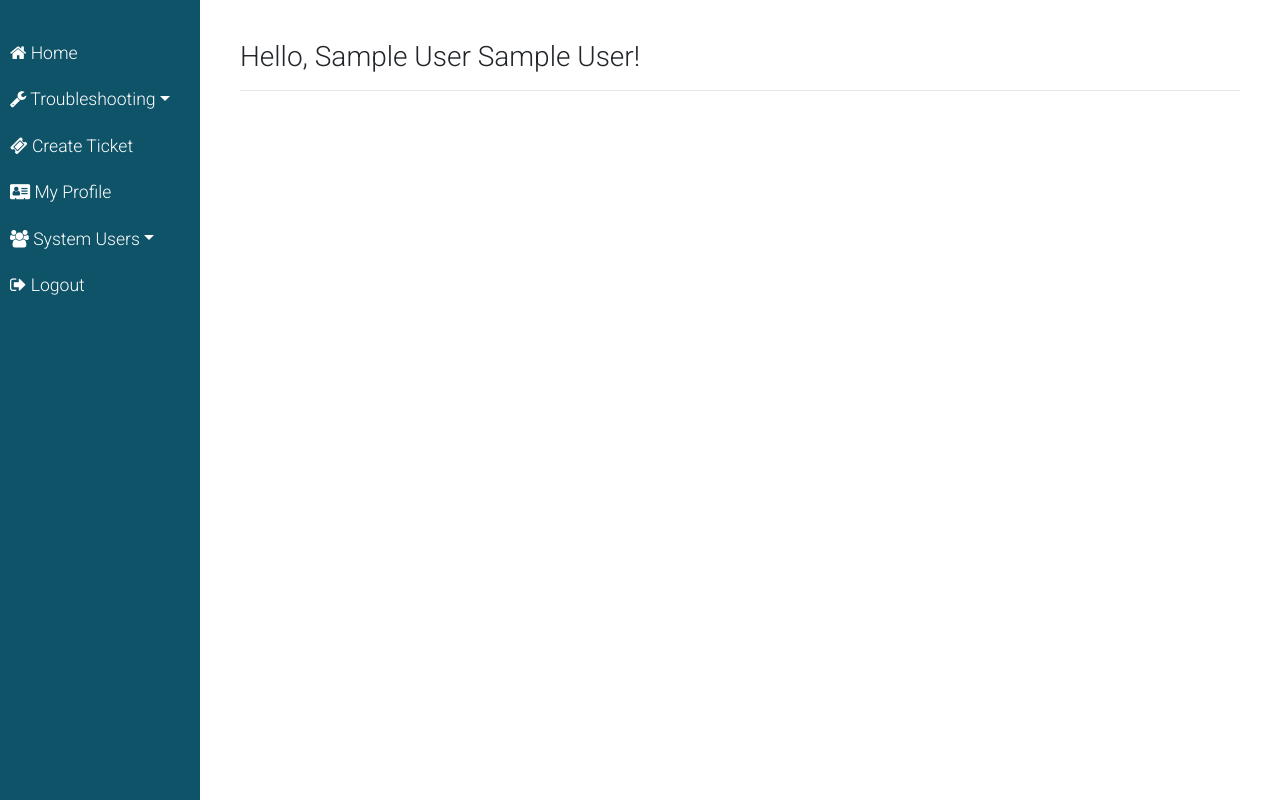
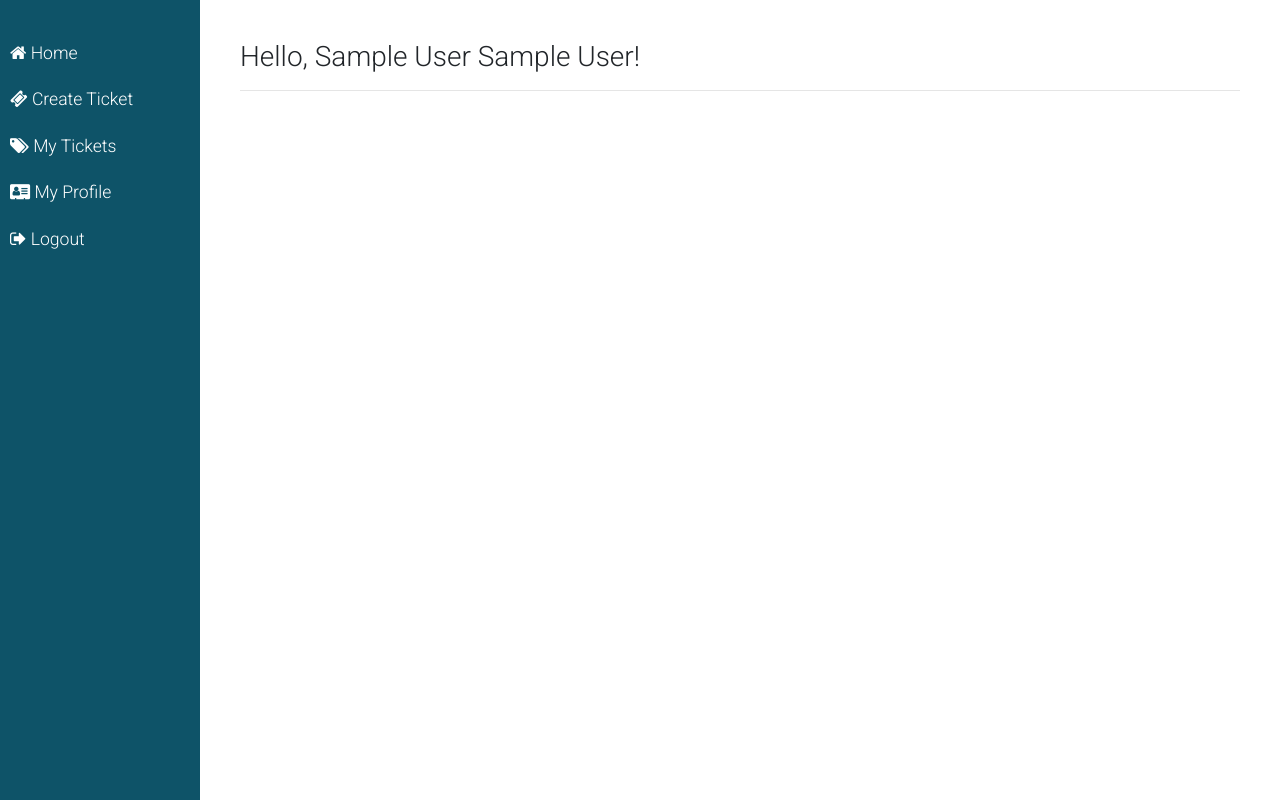
Before and after one commit to Daniel-S-MN/support-ticketing-system, a PHP site: page / in a window 1280 px wide. Run offline with PHP 8.4, Linux system fonts and the light colour scheme; the visitor is signed in with stand-in values (Sample User, id 1); some libraries are stand-ins or nearby versions.

Commit message:
CSS formatting update

```diff
--- a/version3/index.php
+++ b/version3/index.php
@@ -38,56 +38,54 @@ if(!isset($_SESSION['login']) || $_SESSION['login'] != "yes")
 
                 <?php
 
-                // Some menu items are only displayed based on the user permissions level
-                // if ($_SESSION['Access'] == 1) {
-                //     // Non-IT Support users
-                //     echo '<a href="create_ticket.php">Create Ticket</a>';
-                //     echo '<a href="my_tickets.php">My Tickets</a>';
-                //     echo '<a href="my_profile.php">My Profile</a>';
-                // } elseif ($_SESSION['Access'] == 2) {
-                //     // IT Support non-managers
-                //     echo '<a href="open_tickets.php">Open Tickets</a>';
-                //     echo '<a href="assigned_tickets.php">Assigned Tickets</a>';
-                //     echo '<a href="create_ticket.php">Create Ticket</a>';
-                //     echo '<a href="my_tickets.php">My Tickets</a>';
-                //     echo '<a href="my_profile.php">My Profile</a>';
-                // } elseif ($_SESSION['Access'] == 3) {
-                //     // IT Support Managers (admins)
-                //     echo '<a href="open_tickets.php">Open Tickets</a>';
-                //     echo '<a href="pending_tickets.php">Pending Tickets</a>';
-                //     echo '<a href="assigned_tickets.php">Assigned Tickets</a>';
-                //     echo '<a href="create_ticket.php">Create Ticket</a>';
-                //     echo '<a href="my_tickets.php">My Tickets</a>';
-                //     echo '<a href="my_profile.php">My Profile</a>';
-                //     echo '<a href="system_users.php">System Users</a>';
-                //     echo '<a href="new_user.php">New User</a>';
-                // }
+                    // Some menu items are only displayed based on the user permissions level
+                    if ($_SESSION['Access'] == 1) {
+                        // Non-IT Support users
+                        echo '<li><a href="create_ticket.php"><i class="fa fa-ticket" aria-hidden="true"></i> Create Ticket</a></li>';
+                        echo '<li><a href="my_tickets.php"><i class="fa fa-tags" aria-hidden="true"></i> My Tickets</a></li>';
+                        echo '<li><a href="my_profile.php"><i class="fa fa-address-card" aria-hidden="true"></i> My Profile</a></li>';
+
+                    } elseif ($_SESSION['Access'] == 2) {
+                        // IT Support non-managers
+                        echo '<li><a href="#troubleshooting" data-toggle="collapse" aria-expanded="false" class="dropdown-toggle"><i class="fa fa-wrench" aria-hidden="true"></i> Troubleshooting</a>';
+                            echo '<ul class="collapse list-unstyled" id="troubleshooting">';
+                                echo '<li><a href="open_tickets.php">Open Tickets</a></li>';
+                                echo '<li><a href="assigned_tickets.php">Tickets Assigned To Me</a></li>';
+                            echo '</ul>';
+                        echo '</li>';
+                        echo '<li><a href="create_ticket.php"><i class="fa fa-ticket" aria-hidden="true"></i> Create Ticket</a></li>';
+                        echo '<li><a href="my_tickets.php"><i class="fa fa-tags" aria-hidden="true"></i> My Tickets</a></li>';
+                        echo '<li><a href="my_profile.php"><i class="fa fa-address-card" aria-hidden="true"></i> My Profile</a></li>';
+
+                    } elseif ($_SESSION['Access'] == 3) {
+                        // IT Support managers (admin)
+                        echo '<li><a href="#troubleshooting" data-toggle="collapse" aria-expanded="false" class="dropdown-toggle"><i class="fa fa-wrench" aria-hidden="true"></i> Troubleshooting</a>';
+                            echo '<ul class="collapse list-unstyled" id="troubleshooting">';
+                                echo '<li><a href="open_tickets.php">Open Tickets</a></li>';
+                                echo '<li><a href="pending_tickets.php">Pending Tickets</a></li>';
+                                echo '<li><a href="assigned_tickets.php">Tickets Assigned To Me</a></li>';
+                            echo '</ul>';
+                        echo '</li>';
+                        echo '<li><a href="create_ticket.php"><i class="fa fa-ticket" aria-hidden="true"></i> Create Ticket</a></li>';
+                        echo '<li><a href="my_tickets.php"><i class="fa fa-tags" aria-hidden="true"></i> My Tickets</a></li>';
+                        echo '<li><a href="my_profile.php"><i class="fa fa-address-card" aria-hidden="true"></i> My Profile</a></li>';
+                        echo '<li>';
+                            echo '<a href="#pageSubmenu" data-toggle="collapse" aria-expanded="false" class="dropdown-toggle"><i class="fa fa-users" aria-hidden="true"></i> System Users</a>';
+                            echo '<ul class="collapse list-unstyled" id="pageSubmenu">';
+                                echo '<li><a href="system_users.php">View/Edit Users</a></li>';
+                                echo '<li><a href="new_user.php">Create New User</a></li>';
+                            echo '</ul>';
+                        echo '</li>';
+                    }
 
                 ?>
 
-                <li><a href="#troubleshooting" data-toggle="collapse" aria-expanded="false" class="dropdown-toggle"><i class="fa fa-wrench" aria-hidden="true"></i> Troubleshooting</a>
-                    <ul class="collapse list-unstyled" id="troubleshooting">
-                        <li><a href="#">Open Tickets</a></li>
-                        <li><a href="#">Pending Tickets</a></li>
-                        <li><a href="#">Tickets Assigned To Me</a></li>
-                    </ul>
-                </li>
-                <li><a href="#"><i class="fa fa-ticket" aria-hidden="true"></i> Create Ticket</a></li>
-                <li><a href="#"><i class="fa fa-address-card" aria-hidden="true"></i> My Profile</a></li>
-                <li>
-                    <a href="#pageSubmenu" data-toggle="collapse" aria-expanded="false" class="dropdown-toggle"><i class="fa fa-users" aria-hidden="true"></i> System Users</a>
-                    <ul class="collapse list-unstyled" id="pageSubmenu">
-                        <li><a href="#">View/Edit Users</a></li>
-                        <li><a href="#">Create New User</a></li>
-                    </ul>
-                </li>
                 <li><a href="logout.php"><i class="fa fa-sign-out" aria-hidden="true"></i> Logout</a></li>
             </ul>
         </nav>
 
         <!-- Page Content  -->
         <div id="content">
-
         <nav class="d-block d-md-none navbar navbar-expand-lg navbar-light bg-light">
                 <div class="container-fluid">
                 <span class="navbar-brand mb-2 h1">Ticketing Support System</span>
@@ -140,71 +138,5 @@ if(!isset($_SESSION['login']) || $_SESSION['login'] != "yes")
     <!-- jQuery Custom Scroller CDN -->
     <script src="https://cdnjs.cloudflare.com/ajax/libs/malihu-custom-scrollbar-plugin/3.1.5/jquery.mCustomScrollbar.concat.min.js"></script>
 
-    <!--
-    <div class="sidenav">
-        <a href="index.php">Home</a>
-
-        <?php
-
-        // Some menu items are only displayed based on the user permissions level
-        // if ($_SESSION['Access'] == 1) {
-        //     // Non-IT Support users
-        //     echo '<a href="create_ticket.php">Create Ticket</a>';
-        //     echo '<a href="my_tickets.php">My Tickets</a>';
-        //     echo '<a href="my_profile.php">My Profile</a>';
-        // } elseif ($_SESSION['Access'] == 2) {
-        //     // IT Support non-managers
-        //     echo '<a href="open_tickets.php">Open Tickets</a>';
-        //     echo '<a href="assigned_tickets.php">Assigned Tickets</a>';
-        //     echo '<a href="create_ticket.php">Create Ticket</a>';
-        //     echo '<a href="my_tickets.php">My Tickets</a>';
-        //     echo '<a href="my_profile.php">My Profile</a>';
-        // } elseif ($_SESSION['Access'] == 3) {
-        //     // IT Support Managers (admins)
-        //     echo '<a href="open_tickets.php">Open Tickets</a>';
-        //     echo '<a href="pending_tickets.php">Pending Tickets</a>';
-        //     echo '<a href="assigned_tickets.php">Assigned Tickets</a>';
-        //     echo '<a href="create_ticket.php">Create Ticket</a>';
-        //     echo '<a href="my_tickets.php">My Tickets</a>';
-        //     echo '<a href="my_profile.php">My Profile</a>';
-        //     echo '<a href="system_users.php">System Users</a>';
-        //     echo '<a href="new_user.php">New User</a>';
-        // }
-
-        ?>
-
-        <a href="logout.php">Logout</a>
-    </div>
-
-    <div class="main">
-
-        <?php
-
-            // echo "<h3>".'Hello, ' . $_SESSION['First_Name'] . ' ' . $_SESSION['Last_Name'] . '!' . "</h3>";
-            // echo "<hr>";
-            // echo "<div>";
-
-            // if ($_SESSION['Access'] > 1) {
-
-            //     echo "<h3>Here is a quick break-down of what's going on:</h3>";
-
-            //     require('classes/Ticket.php');
-
-            //     $ticket = new Ticket();
-
-            //     $con = $ticket->connect();
-
-            //     $numOpen = $ticket->getNumPendingTickets($con);
-            //     $numPend = $ticket->getNumWorkingTickets($con);
-
-            //     echo "<h3>Number of open tickets: ".$numOpen."</h3>";
-            //     echo "<h3>Number of pending tickets: ".$numPend."</h3>";
-            // }
-
-        ?>
-
-    </div>
-    -->
-
  </body>
 </html>
--- a/version3/styles/testing.css
+++ b/version3/styles/testing.css
@@ -48,6 +48,10 @@ a, a:hover, a:focus {
     background: #fff;
 }
 
+/* Need to use the !important rule to ensure that the formating
+ * for the drop-down text is correct:
+ * https://www.w3schools.com/css//css_important.asp
+*/
 ul ul a {
     font-size: 0.9em !important;
     padding-left: 30px !important;
```
